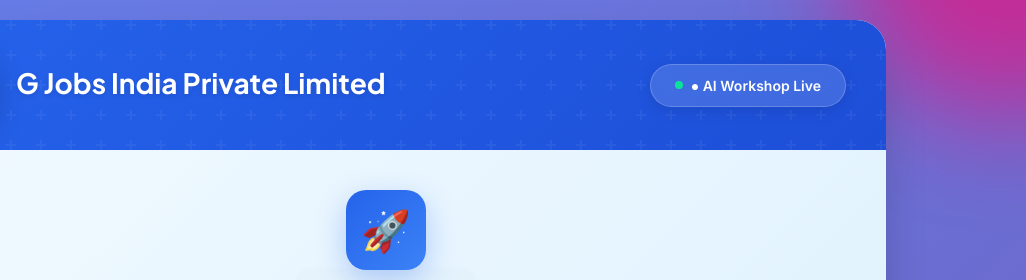
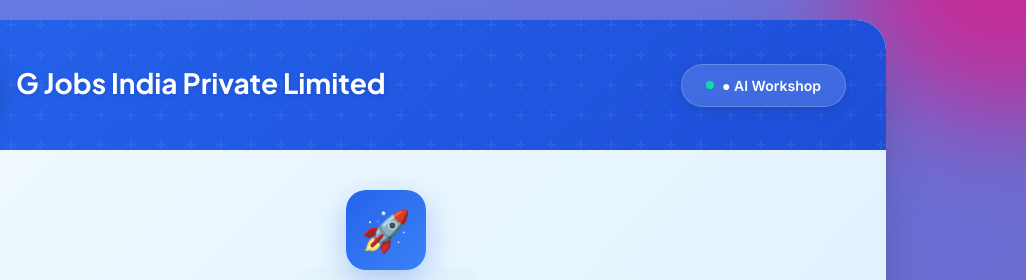
Before and after one commit to mtharun2002-bot/ai-workshop-feedback, a plain HTML site: page index.html in a window 1280 px wide. Shown: the top 280 px of the page, 254-1280 px from the left. Drawn offline with Linux system fonts and the light colour scheme.

```diff
--- a/index.html
+++ b/index.html
@@ -753,7 +753,7 @@
                     </div>
                 </div>
                 <div class="workshop-badge">
-                    ● AI Workshop Live
+                    ● AI Workshop
                 </div>
             </div>
         </header>
@@ -1086,4 +1086,5 @@
         document.getElementById('date').valueAsDate = new Date();
     </script>
 </body>
+
 </html>
```
